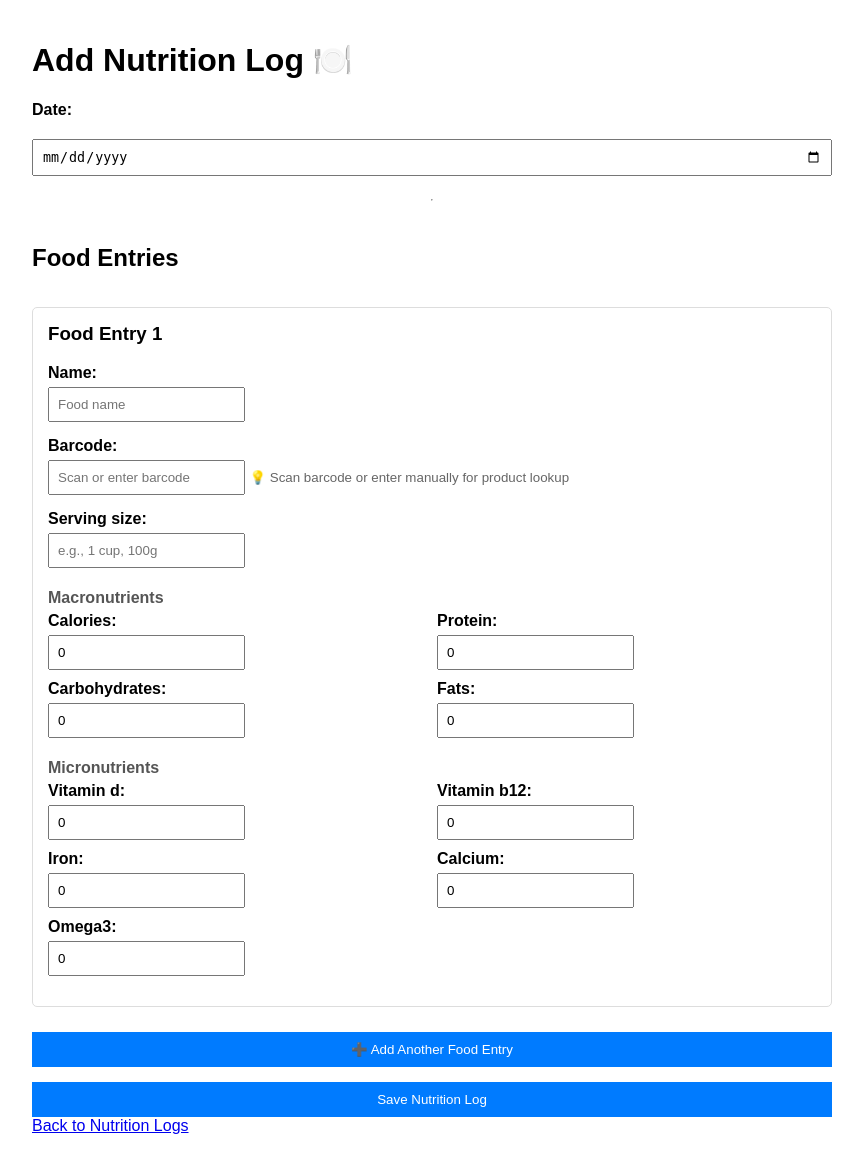
After one commit to giftonj/Fitnesstrack, a Django app: page /nutrition/add/ in a window 1280 px wide. The commit adds this page. Shown: the whole page, without its empty margins (208-1071 px from the left). Run offline with Django 5.2, Linux system fonts and the light colour scheme; a user stored in the database is signed in.

Commit message:
Add nutrition logging with micronutrient tracking, barcode scanning, and meal suggestions
Co-authored-by: giftonj <157947799+giftonj@users.noreply.github.com>

```diff
--- a/fitnesstrack/settings.py
+++ b/fitnesstrack/settings.py
@@ -39,6 +39,7 @@ INSTALLED_APPS = [
     'django.contrib.staticfiles',
     'workouts',
     'login',
+    'nutrition',
 ]
 
 MIDDLEWARE = [
--- a/fitnesstrack/urls.py
+++ b/fitnesstrack/urls.py
@@ -25,5 +25,6 @@ urlpatterns = [
     # CORRECT
     path('', RedirectView.as_view(url='/auth/login/', permanent=True)),
     path('auth/', include('login.urls')),
-    path('workouts/', include('workouts.urls'))
+    path('workouts/', include('workouts.urls')),
+    path('nutrition/', include('nutrition.urls')),
 ]
--- /dev/null
+++ b/nutrition/apps.py
@@ -0,0 +1,6 @@
+from django.apps import AppConfig
+
+
+class NutritionConfig(AppConfig):
+    default_auto_field = 'django.db.models.BigAutoField'
+    name = 'nutrition'
--- /dev/null
+++ b/nutrition/forms.py
@@ -0,0 +1,23 @@
+from django import forms
+from .models import FoodEntry
+
+class FoodEntryForm(forms.ModelForm):
+    class Meta:
+        model = FoodEntry
+        fields = ['name', 'calories', 'protein', 'carbohydrates', 'fats',
+                  'vitamin_d', 'vitamin_b12', 'iron', 'calcium', 'omega3',
+                  'barcode', 'serving_size']
+        widgets = {
+            'name': forms.TextInput(attrs={'class': 'form-control', 'placeholder': 'Food name'}),
+            'calories': forms.NumberInput(attrs={'class': 'form-control', 'step': '0.01'}),
+            'protein': forms.NumberInput(attrs={'class': 'form-control', 'step': '0.01'}),
+            'carbohydrates': forms.NumberInput(attrs={'class': 'form-control', 'step': '0.01'}),
+            'fats': forms.NumberInput(attrs={'class': 'form-control', 'step': '0.01'}),
+            'vitamin_d': forms.NumberInput(attrs={'class': 'form-control', 'step': '0.01'}),
+            'vitamin_b12': forms.NumberInput(attrs={'class': 'form-control', 'step': '0.01'}),
+            'iron': forms.NumberInput(attrs={'class': 'form-control', 'step': '0.01'}),
+            'calcium': forms.NumberInput(attrs={'class': 'form-control', 'step': '0.01'}),
+            'omega3': forms.NumberInput(attrs={'class': 'form-control', 'step': '0.01'}),
+            'barcode': forms.TextInput(attrs={'class': 'form-control', 'placeholder': 'Scan or enter barcode'}),
+            'serving_size': forms.TextInput(attrs={'class': 'form-control', 'placeholder': 'e.g., 1 cup, 100g'}),
+        }
--- /dev/null
+++ b/nutrition/templates/nutrition/add_nutrition_log.html
@@ -0,0 +1,135 @@
+<!DOCTYPE html>
+<html lang="en">
+<head>
+    <meta charset="UTF-8">
+    <title>Add Nutrition Log</title>
+    <style>
+        body { font-family: sans-serif; max-width: 800px; margin: auto; padding: 20px;}
+        form { display: flex; flex-direction: column; gap: 15px; }
+        input { padding: 8px; }
+        .food-entry-form { border: 1px solid #ddd; padding: 15px; border-radius: 5px; margin-bottom: 10px; }
+        .food-entry-form h3 { margin-top: 0; }
+        .form-section { margin-bottom: 15px; }
+        .form-section h4 { margin-bottom: 5px; color: #555; }
+        button { padding: 10px; background-color: #007bff; color: white; border: none; cursor: pointer; }
+        .field-group { display: grid; grid-template-columns: 1fr 1fr; gap: 10px; }
+        label { font-weight: bold; display: block; margin-bottom: 5px; }
+    </style>
+</head>
+<body>
+    <h1>Add Nutrition Log 🍽️</h1>
+
+    <form method="post">
+        {% csrf_token %}
+
+        <label for="date">Date:</label>
+        <input type="date" id="date" name="date" required>
+
+        <hr>
+        <h2>Food Entries</h2>
+
+        {{ formset.management_form }}
+
+        <div id="food-entry-form-list">
+        {% for form in formset %}
+            <div class="food-entry-form">
+                <h3>Food Entry {{ forloop.counter }}</h3>
+
+                <div class="form-section">
+                    <label>{{ form.name.label }}:</label>
+                    {{ form.name }}
+                </div>
+
+                <div class="form-section">
+                    <label>{{ form.barcode.label }}:</label>
+                    {{ form.barcode }}
+                    <small style="color: #666;">💡 Scan barcode or enter manually for product lookup</small>
+                </div>
+
+                <div class="form-section">
+                    <label>{{ form.serving_size.label }}:</label>
+                    {{ form.serving_size }}
+                </div>
+
+                <div class="form-section">
+                    <h4>Macronutrients</h4>
+                    <div class="field-group">
+                        <div>
+                            <label>{{ form.calories.label }}:</label>
+                            {{ form.calories }}
+                        </div>
+                        <div>
+                            <label>{{ form.protein.label }}:</label>
+                            {{ form.protein }}
+                        </div>
+                        <div>
+                            <label>{{ form.carbohydrates.label }}:</label>
+                            {{ form.carbohydrates }}
+                        </div>
+                        <div>
+                            <label>{{ form.fats.label }}:</label>
+                            {{ form.fats }}
+                        </div>
+                    </div>
+                </div>
+
+                <div class="form-section">
+                    <h4>Micronutrients</h4>
+                    <div class="field-group">
+                        <div>
+                            <label>{{ form.vitamin_d.label }}:</label>
+                            {{ form.vitamin_d }}
+                        </div>
+                        <div>
+                            <label>{{ form.vitamin_b12.label }}:</label>
+                            {{ form.vitamin_b12 }}
+                        </div>
+                        <div>
+                            <label>{{ form.iron.label }}:</label>
+                            {{ form.iron }}
+                        </div>
+                        <div>
+                            <label>{{ form.calcium.label }}:</label>
+                            {{ form.calcium }}
+                        </div>
+                        <div>
+                            <label>{{ form.omega3.label }}:</label>
+                            {{ form.omega3 }}
+                        </div>
+                    </div>
+                </div>
+
+                {% if form.instance.pk and formset.can_delete %}
+                    <label>Delete:</label> {{ form.DELETE }}
+                {% endif %}
+            </div>
+        {% endfor %}
+    </div>
+
+    <div id="empty-form" style="display:none;">
+        <div class="food-entry-form">
+            {{ formset.empty_form.as_p }}
+        </div>
+    </div>
+
+    <button type="button" id="add-form-btn">➕ Add Another Food Entry</button>
+    <button type="submit">Save Nutrition Log</button>
+    </form>
+
+    <a href="{% url 'nutrition_log_list' %}">Back to Nutrition Logs</a>
+
+    <script>
+        const addFormButton = document.getElementById('add-form-btn');
+        const formList = document.getElementById('food-entry-form-list');
+        const emptyForm = document.getElementById('empty-form').innerHTML;
+        const totalFormsInput = document.getElementById('id_form-TOTAL_FORMS');
+
+        addFormButton.addEventListener('click', function() {
+            let currentFormCount = formList.children.length;
+            let newFormHtml = emptyForm.replace(/__prefix__/g, currentFormCount);
+            formList.insertAdjacentHTML('beforeend', newFormHtml);
+            totalFormsInput.value = currentFormCount + 1;
+        });
+    </script>
+</body>
+</html>
--- /dev/null
+++ b/nutrition/urls.py
@@ -0,0 +1,9 @@
+from django.urls import path
+from . import views
+
+urlpatterns = [
+    path('', views.nutrition_log_list, name='nutrition_log_list'),
+    path('add/', views.add_nutrition_log, name='add_nutrition_log'),
+    path('barcode-scanner/', views.barcode_scanner, name='barcode_scanner'),
+    path('meal-suggestions/', views.meal_suggestions, name='meal_suggestions'),
+]
--- /dev/null
+++ b/nutrition/views.py
@@ -0,0 +1,110 @@
+from django.shortcuts import render, redirect
+from django.forms import inlineformset_factory
+from django.contrib.auth.decorators import login_required
+from django.db.models import Sum
+from .forms import FoodEntryForm
+from .models import NutritionLog, FoodEntry, MealSuggestion
+
+@login_required
+def nutrition_log_list(request):
+    """Display list of nutrition logs for the current user"""
+    nutrition_logs = NutritionLog.objects.filter(user=request.user).prefetch_related('food_entries')
+    context = {'nutrition_logs': nutrition_logs}
+    return render(request, 'nutrition/nutrition_log_list.html', context)
+
+@login_required
+def add_nutrition_log(request):
+    """Add a new nutrition log with food entries"""
+    FoodEntryFormSet = inlineformset_factory(
+        NutritionLog, FoodEntry, form=FoodEntryForm, extra=1, can_delete=True
+    )
+
+    if request.method == 'POST':
+        log_date = request.POST.get('date')
+
+        if log_date:
+            nutrition_log = NutritionLog(date=log_date, user=request.user)
+            formset = FoodEntryFormSet(request.POST, instance=nutrition_log)
+
+            if formset.is_valid():
+                nutrition_log.save()
+                formset.save()
+                return redirect('nutrition_log_list')
+    else:
+        formset = FoodEntryFormSet()
+
+    return render(request, 'nutrition/add_nutrition_log.html', {'formset': formset})
+
+@login_required
+def barcode_scanner(request):
+    """Placeholder view for barcode scanning functionality"""
+    # This is a placeholder for future integration with barcode scanning APIs
+    # Popular food databases: Open Food Facts, USDA FoodData Central
+    context = {
+        'message': 'Barcode scanning feature - Ready for integration with Open Food Facts API',
+        'supported_databases': [
+            'Open Food Facts (openfoodfacts.org)',
+            'USDA FoodData Central',
+            'Nutritionix API'
+        ]
+    }
+    return render(request, 'nutrition/barcode_scanner.html', context)
+
+@login_required
+def meal_suggestions(request):
+    """Display meal suggestions based on nutritional gaps"""
+    # Get user's nutrition data for the current day
+    from datetime import date
+    today_logs = NutritionLog.objects.filter(user=request.user, date=date.today())
+
+    # Calculate total nutrients consumed today
+    totals = FoodEntry.objects.filter(nutrition_log__in=today_logs).aggregate(
+        total_vitamin_d=Sum('vitamin_d'),
+        total_vitamin_b12=Sum('vitamin_b12'),
+        total_iron=Sum('iron'),
+        total_calcium=Sum('calcium'),
+        total_omega3=Sum('omega3'),
+    )
+
+    # Determine nutritional gaps (simplified logic)
+    # Recommended daily values (simplified)
+    rdv = {
+        'vitamin_d': 20,  # mcg
+        'vitamin_b12': 2.4,  # mcg
+        'iron': 18,  # mg
+        'calcium': 1000,  # mg
+        'omega3': 1.6,  # g
+    }
+
+    gaps = {}
+    for nutrient, recommended in rdv.items():
+        consumed = totals.get(f'total_{nutrient}') or 0
+        if consumed < recommended * 0.7:  # Less than 70% of RDV
+            gaps[nutrient] = True
+
+    # Get meal suggestions that fill these gaps
+    suggestions = MealSuggestion.objects.filter(is_active=True)
+
+    # Filter suggestions based on gaps
+    if gaps.get('vitamin_d'):
+        suggestions = suggestions.filter(high_in_vitamin_d=True)
+    if gaps.get('vitamin_b12'):
+        suggestions = suggestions.filter(high_in_vitamin_b12=True)
+    if gaps.get('iron'):
+        suggestions = suggestions.filter(high_in_iron=True)
+    if gaps.get('calcium'):
+        suggestions = suggestions.filter(high_in_calcium=True)
+    if gaps.get('omega3'):
+        suggestions = suggestions.filter(high_in_omega3=True)
+
+    # If no specific gaps, show all suggestions
+    if not gaps:
+        suggestions = MealSuggestion.objects.filter(is_active=True)[:10]
+
+    context = {
+        'suggestions': suggestions,
+        'gaps': gaps,
+        'totals': totals,
+        'rdv': rdv,
+    }
+    return render(request, 'nutrition/meal_suggestions.html', context)
--- a/workouts/templates/workouts/workout_list.html
+++ b/workouts/templates/workouts/workout_list.html
@@ -13,6 +13,8 @@
     <h1>Workout History 📜</h1>
 
     <a href="{% url 'add_workout' %}">Add New Workout</a>
+    <span> | </span>
+    <a href="{% url 'nutrition_log_list' %}">Nutrition Logs</a>
     <span> | </span>
     <a href="{% url 'logout' %}">Logout</a>
     <hr>
```
Also changed, not shown: nutrition/admin.py (added, +36 -0 lines), nutrition/models.py (added, +78 -0 lines), nutrition/templates/nutrition/barcode_scanner.html (added, +46 -0 lines), nutrition/templates/nutrition/meal_suggestions.html (added, +74 -0 lines), nutrition/templates/nutrition/nutrition_log_list.html (added, +60 -0 lines), nutrition/tests.py (added, +111 -0 lines), nutrition/__init__.py (added), nutrition/migrations/0001_initial.py (added), nutrition/migrations/0002_populate_meal_suggestions.py (added), nutrition/migrations/__init__.py (added), 1 other file.
